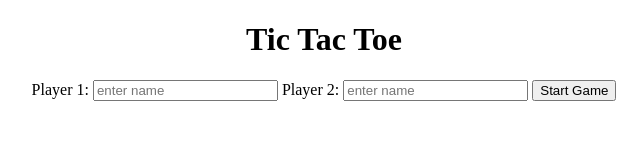
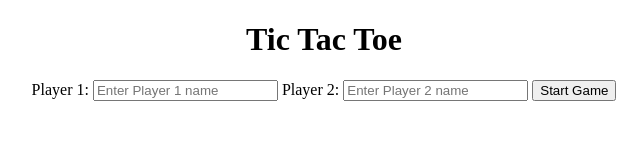
Before and after one commit to acciojob/tictactoe-Gulvaiz, a website: page main.html in a window 1280 px wide. Shown: the full height of the page, 316-956 px from the left. Drawn offline with Linux system fonts and the light colour scheme.

Commit message:
created a submission

```diff
--- a/main.html
+++ b/main.html
@@ -12,9 +12,9 @@
         <h1>Tic Tac Toe</h1>
         <div class="players_name">
             <label for="player-1">Player 1:</label>
-            <input type="text" id="player-1" placeholder="enter name">
+           <input type="text" id="player-1" placeholder="Enter Player 1 name">
             <label for="player-2">Player 2:</label>
-            <input type="text" id="player-2" placeholder="enter name">
+          <input type="text" id="player-2" placeholder="Enter Player 2 name">
             <button type="submit" onclick="gameStart()">Start Game</button>
         </div>
         <div class="game hide">
```
